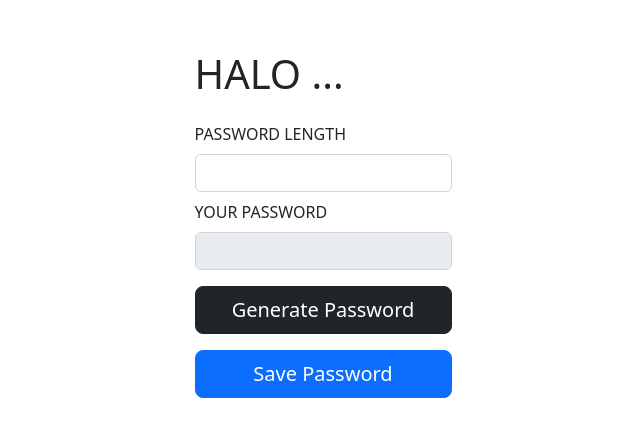
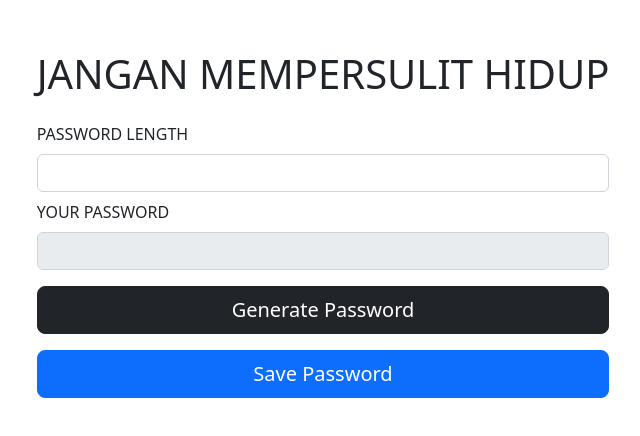
Before and after one commit to mazzlookman/password-generator, a plain HTML site: page index.html in a window 1280 px wide. Shown: the part 176-612 px from the top of the page, without its empty margins (317-957 px from the left). Drawn offline with nearby package versions, Linux system fonts and the light colour scheme.

Commit message:
edit form title

```diff
--- a/index.html
+++ b/index.html
@@ -4,14 +4,14 @@
     <meta charset="UTF-8">
     <meta http-equiv="X-UA-Compatible" content="IE=edge">
     <meta name="viewport" content="width=device-width, initial-scale=1.0">
-    <title>Jangan Mempersulit Hidup</title>
+    <title>Password Generator</title>
     <link rel="stylesheet" href="https://cdn.jsdelivr.net/npm/bootstrap@5.2.3/dist/css/bootstrap.min.css
     ">
 </head>
 <body>
     <div class="container d-flex justify-content-center align-items-center min-vh-100">
         <div class="d-flex flex-column">
-            <h1 class="text-uppercase">Halo ...</h1>
+            <h1 class="text-uppercase">Jangan Mempersulit Hidup</h1>
             <div class="d-flex flex-column gap-2 mt-3">
                 <label for="passLength" class="text-uppercase">Password Length</label>
                 <input class="form-control" id="passLength">
```
